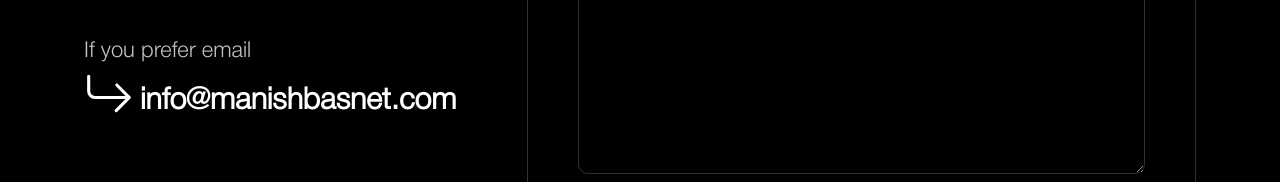
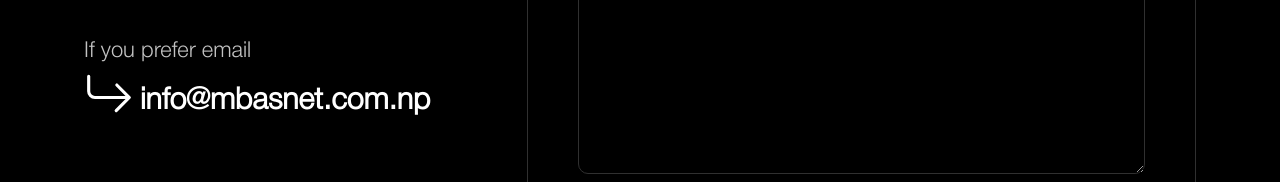
Before and after one commit to ManishBasnet12/manishbasnet, a Next.js app: page /work in a window 1280 px wide. Shown: the part 2891-3073 px from the top of the page. Built offline with nearby package versions, Linux system fonts and the light colour scheme.

Commit message:
api url update

```diff
--- a/Components/Footer.jsx
+++ b/Components/Footer.jsx
@@ -104,7 +104,7 @@ const Footer = () => {
             <span>
               <BsArrowReturnRight />
             </span>
-            info@manishbasnet.com
+            info@mbasnet.com.np
           </h2>
         </div>
       </div>
```
